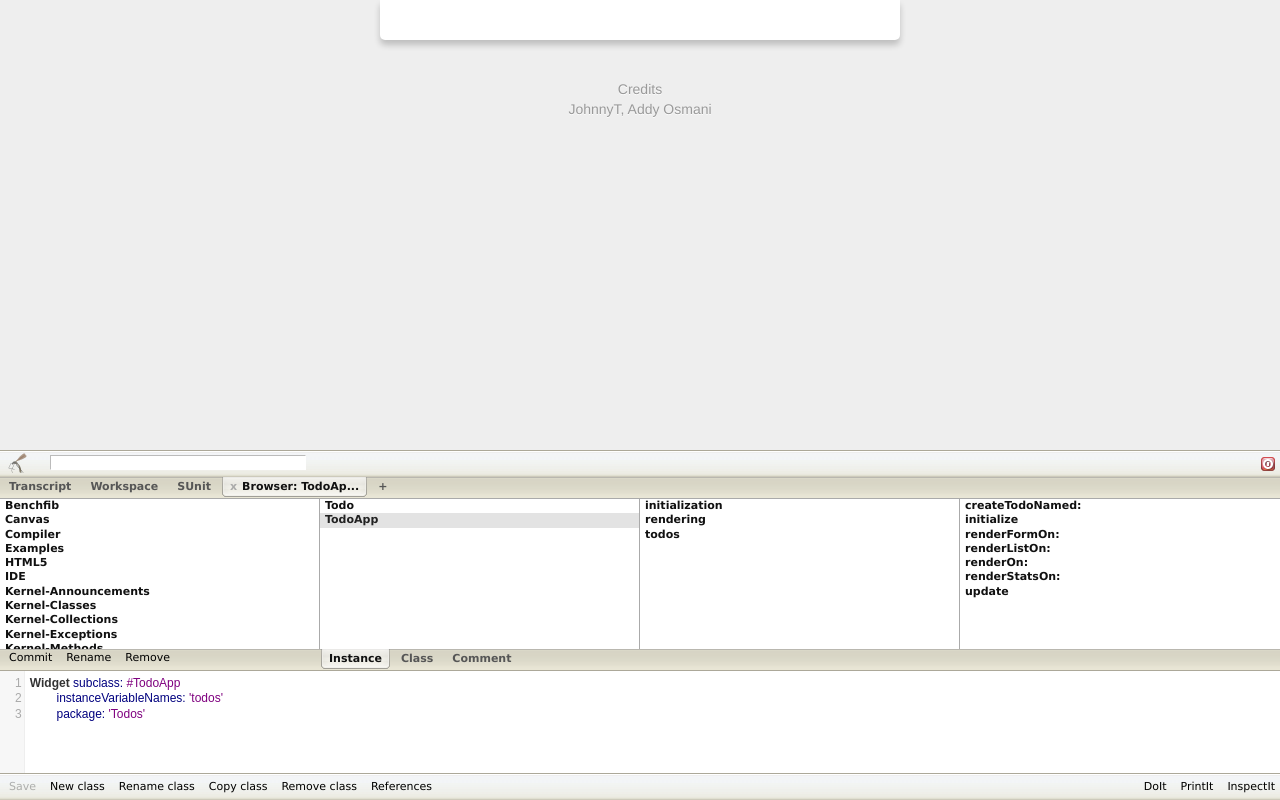
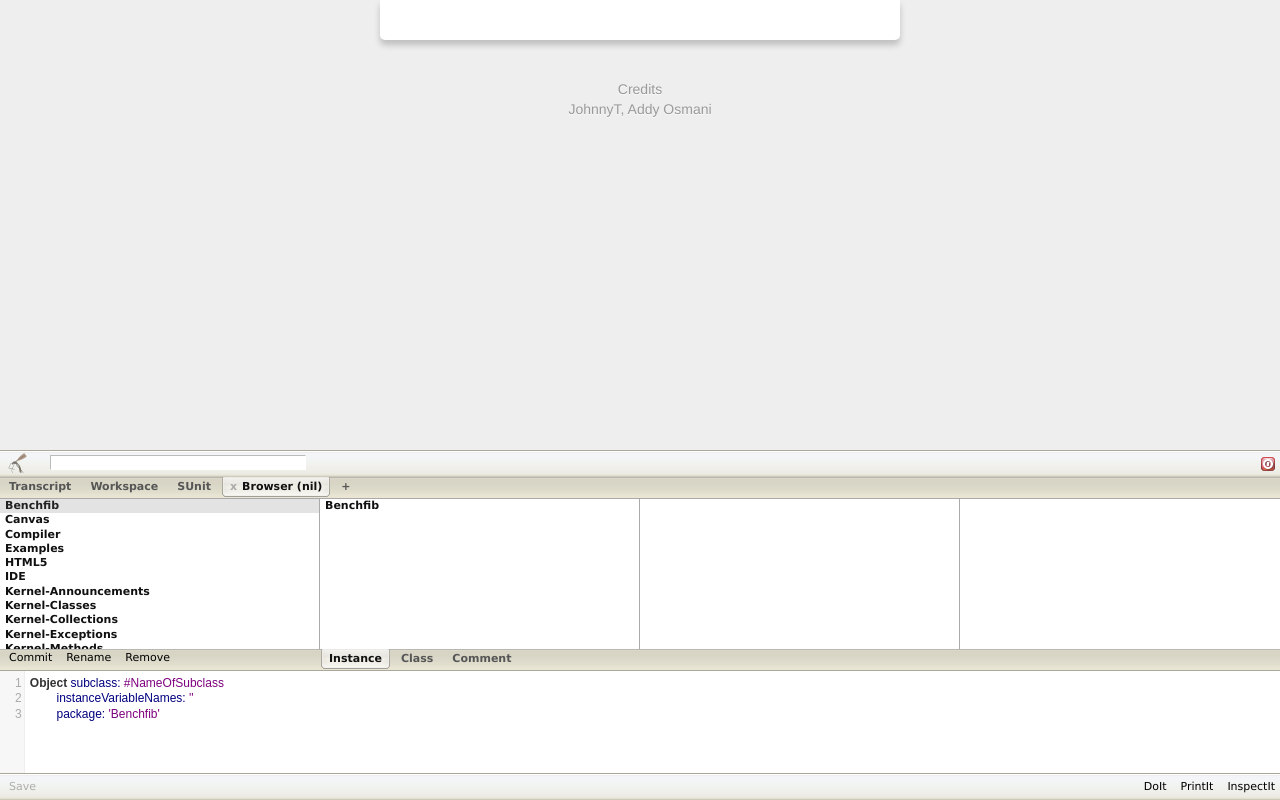
Before and after one commit to johnnyt/AmberTodos, a plain HTML site: page index.html in a window 1280 px wide. Drawn offline with Linux system fonts and the light colour scheme.

Commit message:
Don't load current Todo package

```diff
--- a/index.html
+++ b/index.html
@@ -67,10 +67,10 @@
   <!-- scripts here -->
   <script type='text/javascript'>
     loadAmber({
-      packages: ['HTML5','Todos'],
-      debug: true,
+      packages: ['HTML5'],
+      // debug: true,
       ready: function(){
-        smalltalk.Browser._openOn_(smalltalk.TodoApp);
+        smalltalk.Browser._open();
       }
     });
   </script>
```
